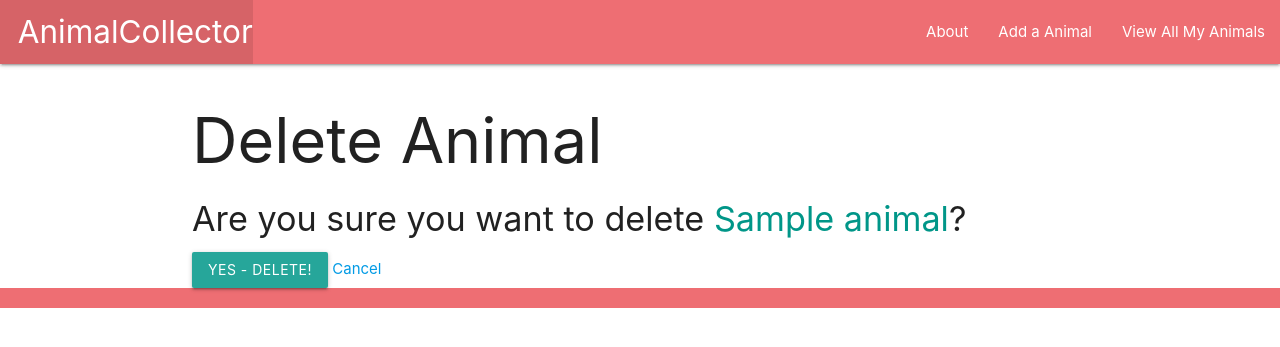
After one commit to samiduara/Animal-Collector, a Django app: page /animals/1/delete/ in a window 1280 px wide. The commit adds this page. Shown: the top 347 px of the page. Run offline with Django 3.2, Linux system fonts and the light colour scheme; tables that the repository leaves empty hold one stand-in row (values such as "Sample post").

Commit message:
enough of night coding going to sleep delete function updated

```diff
--- a/main_app/models.py
+++ b/main_app/models.py
@@ -1,4 +1,6 @@
 from django.db import models
+from django.urls import reverse
+
 
 # Create your models here.
 
@@ -7,5 +9,9 @@ class Animal(models.Model):
  breed = models.CharField(max_length=100)
  description = models.TextField(max_length=250)
  age = models.IntegerField()
- def __str__(self):
+
+def __str__(self):
    return self.name
+
+def get_absolute_url(self):
+    return reverse('detail', kwargs={'animal_id': self.id})
--- a/main_app/templates/animals/index.html
+++ b/main_app/templates/animals/index.html
@@ -1,7 +1,7 @@
 {% extends 'base.html' %}
 {% block content %}
 
-<h1>Cat List</h1>
+<h1>Animal List</h1>
 
 {% for animal in animals %}
   <div class="card">
@@ -15,6 +15,7 @@
         <p>Age: baby</p>
       {% endif %}
     </div>
+    </div>
   </div>
 {% endfor %}
 
--- a/main_app/templates/base.html
+++ b/main_app/templates/base.html
@@ -18,8 +18,9 @@
           <li><a href="/" class="left brand-logo">&nbsp;&nbsp;AnimalCollector</a></li>
         </ul>
         <ul class="right">
-          <li><a href="/about">About</a></li>
-          <li><a href="/animals">View All My Animals</a></li>
+          <li><a href="{% url 'about' %}">About</a></li>
+          <li><a href="{% url 'animals_create' %}">Add a Animal</a></li>
+          <li><a href="{% url 'index' %}">View All My Animals</a></li>
         </ul>
       </div>
     </nav>
--- /dev/null
+++ b/main_app/templates/main_app/animal_confirm_delete.html
@@ -0,0 +1,13 @@
+{% extends 'base.html' %}
+
+{% block content %}
+  <h1>Delete Animal</h1>
+
+  <h4>Are you sure you want to delete <span class="teal-text">{{ object.name }}</span>?</h4>
+
+  <form action="" method="POST">
+    {% csrf_token %}
+    <input type="submit" value="Yes - Delete!" class="btn">
+    <a href="{% url 'detail' animal.id %}">Cancel</a>
+  </form>
+{% endblock %}
--- a/main_app/urls.py
+++ b/main_app/urls.py
@@ -5,4 +5,8 @@ urlpatterns = [
     path('', views.home, name='home'),
     path('about/', views.about, name='about'),
     path('animals/', views.animals_index, name='index'),
+    path('animals/<int:animal_id>/', views.animals_detail, name='detail'),
+    path('animals/create/', views.AnimalCreate.as_view(), name='animals_create'),
+    path('animals/<int:pk>/update/', views.AnimalUpdate.as_view(), name='animals_update'),
+    path('animals/<int:pk>/delete/', views.AnimalDelete.as_view(), name='animals_delete'),
 ]
--- a/main_app/views.py
+++ b/main_app/views.py
@@ -1,18 +1,26 @@
 from django.shortcuts import render
+from django.views.generic.edit import CreateView, UpdateView, DeleteView
 from .models import Animal
 # Create your views here.
+class AnimalCreate(CreateView):
+  model = Animal
+  fields = '__all__'
+  success_url = '/animals/'
+
+class AnimalUpdate(UpdateView):
+  model = Animal
+  # Let's disallow the renaming of a cat by excluding the name field!
+  fields = ['breed', 'description', 'age']
+
+class AnimalDelete(DeleteView):
+  model = Animal
+  success_url = '/cats/'
 
 def __init__(self, name, breed, description, age):
     self.name = name
     self.breed = breed
     self.description = description
     self.age = age
-
-animals = [
-  Animal('Lion', 'mufasa', 'little demon', 3),
-  Animal('Tiger', 'brown', 'crazy', 0),
-  Animal('Hyena', 'black tripod', '3 legged hyena', 4)
-]
 
 def home(request):
   return render(request, 'about.html')
@@ -23,3 +31,7 @@ def about(request):
 def animals_index(request):
   animals = Animal.objects.all()
   return render(request, 'animals/index.html', { 'animals': animals })
+
+def animals_detail(request, animal_id):
+  animal = Animal.objects.get(id=animal_id)
+  return render(request, 'animals/detail.html', { 'animal': animal })
```
Also changed, not shown: main_app/templates/animals/detail.html (added, +23 -0 lines), main_app/templates/main_app/animal_form.html (added, +16 -0 lines).
